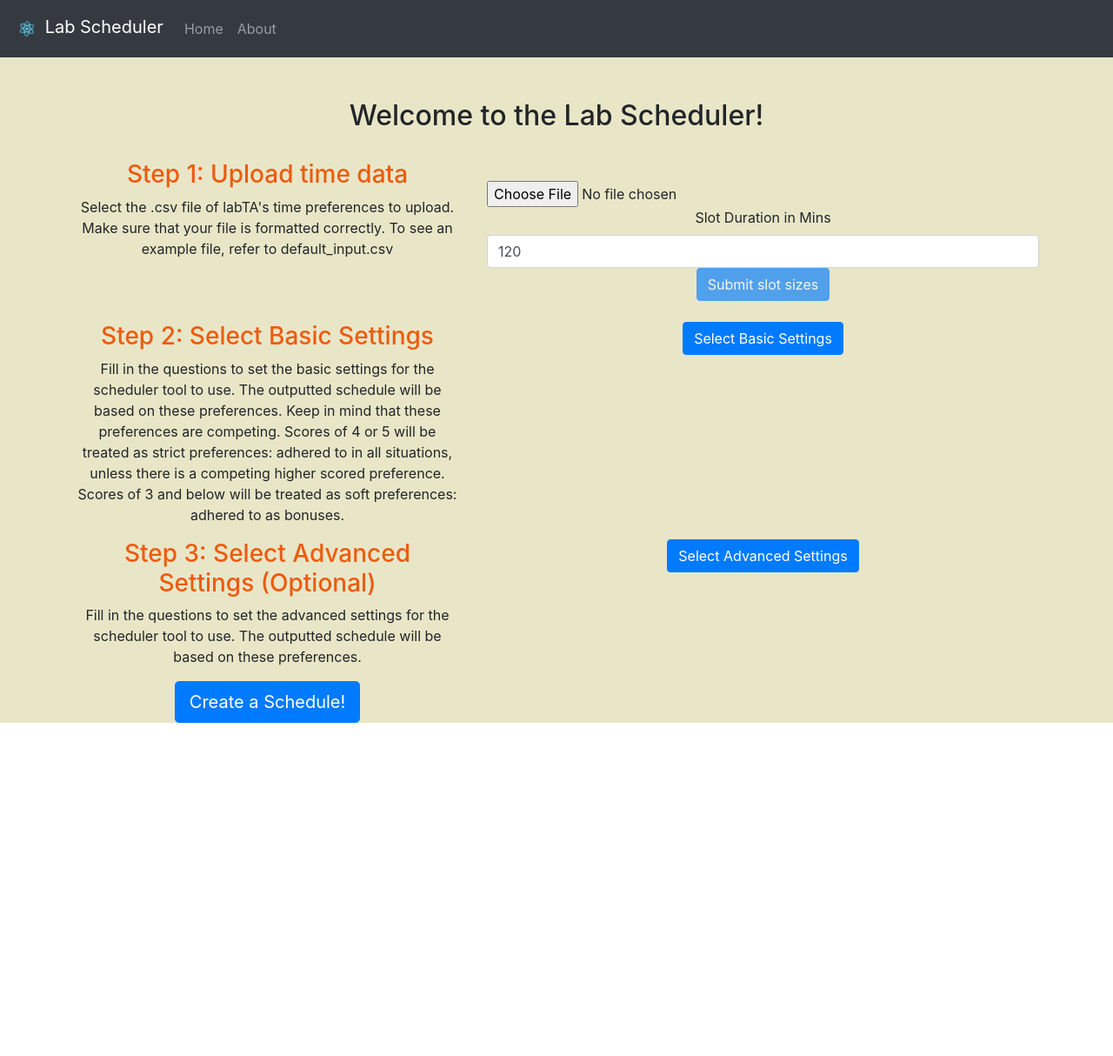
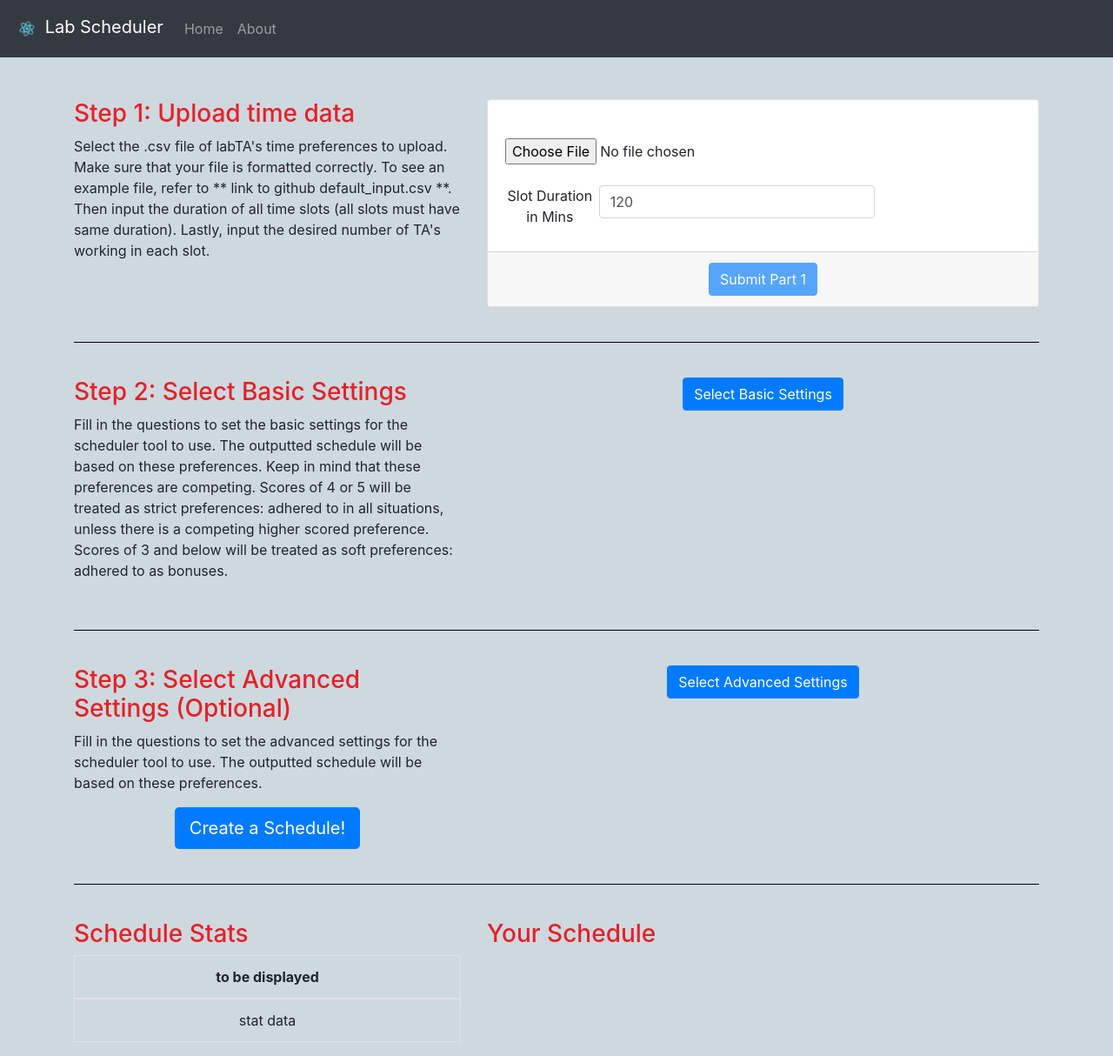
Before and after one commit to Aaron-Lichtblau/scheduler_tool, a React (Create React App) app: page / in a window 1280 px wide. Shown: the whole page at 87% size. Before the commit the page ends 831 px from the top, so only its background shows below. Built offline with nearby package versions, Linux system fonts and the light colour scheme.

Commit message:
form section redone, color scheme updated

```diff
--- a/src/App.css
+++ b/src/App.css
@@ -1,6 +1,11 @@
 .App {
   text-align: center;
-  background-color: #E9E6C7;
+  background-color: #CED8DF;
+}
+
+.welcomeText{
+  text-align: center;
+  color: #E9E6C7;
 }
 
 .App-logo {
@@ -8,27 +13,28 @@
   pointer-events: none;
 }
 
-.welcomeText{
-  text-align: center;
-  /* doesn't seem to be working!! */
-}
+
 .inputFile{
   text-align: center;
   margin: auto;
   display: table;
 }
+p{
+  text-align: left;
+}
 h3 {
-  color: #EC5B0E;
+  color: #E32227;
+  text-align: left;
 }
 
-#inputFile ul{
+#fileForm ul{
     list-style: none;
     margin: 0;
     padding: 0;
-    display: inline-flex;
+    /* display: inline-flex; */
 }
-#inputFile li{
-    display: inline;
+#fileForm li{
+    display: flex;
 }
 
 @media (prefers-reduced-motion: no-preference) {
--- a/src/App.js
+++ b/src/App.js
@@ -2,9 +2,10 @@ import logo from './logo.svg';
 import './App.css';
 import axios from "axios";
 import {FileForm} from './FileLoad.js';
+import {Stats} from './Results.js';
 import {BasicForm, AdvancedForm} from './Form.js';
 import React from 'react';
-import {Button, Nav, Navbar, Container, Row, Col} from 'react-bootstrap';
+import {Button, Nav, Navbar, Container, Row, Col, Form} from 'react-bootstrap';
 import 'bootstrap/dist/css/bootstrap.min.css';
 <script src="https://unpkg.com/react/umd/react.production.min.js" crossorigin></script>
 
@@ -15,7 +16,7 @@ class App extends React.Component {
 
     this.state = {
       schedule: null,
-      stats: null,
+      stats: {"to be displayed": "stat data"},
     };
 
   }
@@ -24,19 +25,24 @@ class App extends React.Component {
     var self = this;
     axios.get('/results').then(
     (resp) => {
+        console.log(resp.data);
+        var result = JSON.parse(resp.data.replace(/\bNaN\b/g, "N/A"));
         self.setState({
-          schedule: resp.data.schedule,
-          stats: resp.data.stats,
+          stats: result,
         });
       }
     ,
     (error) => {
         self.setState({error})
-      })
+      }
+    )
   }
 
-
   render(){
+    const hrStyle = {
+      "border-color": 'black'
+    };
+    console.log(this.state.stats);
   return (
     <div className="App">
     {/* a bunch of navbar bs that looks cool*/}
@@ -52,11 +58,13 @@ class App extends React.Component {
         Lab Scheduler
       </Navbar.Brand>
         <Navbar.Toggle aria-controls="basic-navbar-nav" />
-        <Navbar.Collapse id="basic-navbar-nav">
+        <Navbar.Collapse id="navbar">
           <Nav className="mr-auto">
             <Nav.Link href="#home">Home</Nav.Link>
             <Nav.Link href="#about">About</Nav.Link>
           </Nav>
+          <Form inline className="welcomeText">
+          </Form>
         </Navbar.Collapse>
       </Navbar>
       <br></br>
@@ -67,11 +75,6 @@ class App extends React.Component {
         <Row>
         <Col sm></Col>
         <Col md="auto">
-          <div className="welcomeText">
-          <h2>Welcome to the Lab Scheduler!
-          </h2>
-          <br></br>
-          </div>
         </Col>
         <Col sm></Col>
         </Row>
@@ -81,7 +84,11 @@ class App extends React.Component {
           <h3>Step 1: Upload time data
           </h3>
           <p>Select the .csv file of labTA's time preferences to upload. Make sure that your file is formatted correctly.
-          To see an example file, refer to default_input.csv
+          To see an example file, refer to ** link to github default_input.csv **.
+
+          Then input the duration of all time slots (all slots must have same duration).
+
+          Lastly, input the desired number of TA's working in each slot.
           </p>
 
           </Col>
@@ -89,6 +96,8 @@ class App extends React.Component {
             <FileForm/>
           </Col>
         </Row>
+        <br></br>
+        <hr style={hrStyle}></hr>
         <br></br>
         <Row>
           <Col sm={5}>
@@ -107,6 +116,9 @@ class App extends React.Component {
             <BasicForm />
           </Col>
         </Row>
+        <br></br>
+        <hr style={hrStyle}></hr>
+        <br></br>
         <Row>
           <Col sm={5}>
 
@@ -130,9 +142,21 @@ class App extends React.Component {
           <Col sm={7}>
           </Col>
         </Row>
+        <br></br>
+        <hr style={hrStyle}></hr>
+        <br></br>
+        <Row>
+          <Col sm={5}>
+          <h3> Schedule Stats </h3>
+          <Stats
+          stats={this.state.stats}
+          />
 
-        <Row>
-
+          </Col>
+          <Col sm={7}>
+          <h3> Your Schedule </h3>
+          <p> {this.state.schedule} </p>
+          </Col>
         </Row>
       </Container>
 
@@ -142,18 +166,4 @@ class App extends React.Component {
 }
 }
 
-class ButtonControl extends React.Component {
-  constructor(props){
-    super(props);
-    this.state = {
-      isFile: false,
-      basicSet : false,
-      advSet : false,
-      canCreate : false,
-    }
-    this.handleClick = this.handleClick.bind(this);
-  }
-
-}
-
 export default App;
--- a/src/FileLoad.js
+++ b/src/FileLoad.js
@@ -1,40 +1,34 @@
 import React from 'react';
 import axios from "axios";
-import {Button, Form} from 'react-bootstrap';
+import {Button, Form, Accordion, Card, Row, Col} from 'react-bootstrap';
 import 'bootstrap/dist/css/bootstrap.min.css';
 <script src="https://unpkg.com/react/umd/react.production.min.js" crossorigin></script>
 
 
 
 
-class SlotNum extends React.Component {
-  constructor(props){
-    super(props);
-    this.state = {
-      slot: props.slot,
-      value: props.value
-    }
-  }
-
-  render(){
+function SlotNum(props) {
   return(
     <div class="col-xs-1">
-      <Form.Label>{this.state.slot}</Form.Label>
+    <Form.Row>
+      <li>
+      <Form.Label>{props.slot}</Form.Label>
       <Form.Control
       required
       type="number"
       min="1"
-      onChange={(e) => this.props.onChange(this.props.slot, e.target.value)}
-      defaultValue={this.state.value}
+      onChange={(e) => props.onChange(props.slot, e.target.value)}
+      defaultValue={props.value}
       />
       <Form.Control.Feedback type="invalid">
         Please provide a valid integer.
       </Form.Control.Feedback>
+      </li>
+    </Form.Row>
     </div>
-    )
+  );
+
 }
-}
-
 
 
 class FileForm extends React.Component {
@@ -42,10 +36,11 @@ class FileForm extends React.Component {
     super(props);
     this.state = {
       file: '',
-      slotdict: {},
+      slotdict: {"Mo_1900" : 0, "Mo_2100" : 0,"Tu_1900" : 0, "Tu_2100" : 0,"We_1900" : 0, "We_2100" : 0,"Th_1900" : 0, "Th_2100" : 0,"Fr_1900" : 0, "Fr_2100" : 0,"Sa_1500" : 0, "Sa_1600" : 0,"Sa_1700" : 0,"Su_1700" : 0,"Su_1800" : 0,"Su_1900" : 0,"Su_2000" : 0, "Su_2100" : 0},
+      hideSlots: true,
       duration: 120,
       validated: false,
-      submitButton: true
+      hideSubmitButton: true
   };
     this.handleFileChange = this.handleFileChange.bind(this);
     this.handleSubmit = this.handleSubmit.bind(this);
@@ -90,7 +85,8 @@ class FileForm extends React.Component {
     const value = target.value;
     this.setState({
       file: value,
-      submitButton: false
+      hideSubmitButton: false,
+      hideSlots: false
     });
     this.fetchData();
     // console.log(this.state.slotdict);
@@ -108,6 +104,7 @@ class FileForm extends React.Component {
     })
     axios.get('/file/df').then(
     (response) => {
+        console.log(response.data.slots);
         self.setState({
           slotdict: response.data.slots,
           validated: true
@@ -126,30 +123,43 @@ class FileForm extends React.Component {
     <SlotNum
     slot={slot}
     onChange={this.handleSlotChange}
+    value={this.state.slotdict[slot]}
     />
     </li>
   );
 
     return (
-      <div id = "inputFile">
+      <div id = "fileForm">
+      <Accordion defaultActiveKey="0">
+      <Card>
+        <Accordion.Collapse eventKey="0">
+
+          <Card.Body>
               <Form.File
                 id="exampleFormControlFile1"
                 label=""
                 width ="60"
                 onChange={this.handleFileChange}/>
               <Form noValidate validated={this.state.validated} onSubmit={this.handleSubmit}>
+            <br></br>
             <SlotNum
                 slot= "Slot Duration in Mins"
                 onChange= {this.handleDurationChange}
-          value= {this.state.duration}
-          />
-          <Form.Row>
-          <ul>
-          {slotList}
-          </ul>
-          </Form.Row>
-        <Button type="submit" disabled={this.state.submitButton}>Submit slot sizes</Button>
+                value= {this.state.duration}/>
+              <div hidden={this.state.hideSlots}>
+                Select Number of TA's in each slot:
+                <ul> {slotList} </ul>
+              </div>
             </Form>
+          </Card.Body>
+        </Accordion.Collapse>
+        <Card.Footer>
+          <Accordion.Toggle as={Button} type="submit" disabled={this.state.hideSubmitButton} eventKey="0">
+            Submit Part 1
+          </Accordion.Toggle>
+        </Card.Footer>
+      </Card>
+      </Accordion>
       </div>
     );
   }
--- a/src/Form.js
+++ b/src/Form.js
@@ -148,7 +148,7 @@ class BasicForm extends React.Component {
       keyboard={false}
     >
       <Modal.Header closeButton>
-        <Modal.Title>Basic Settings</Modal.Title>
+        <Modal.Title>Basic Settings (defaults were settings used in 2019)</Modal.Title>
       </Modal.Header>
       <Modal.Body>
         <Row>
--- /dev/null
+++ b/src/Results.js
@@ -0,0 +1,31 @@
+import './App.css';
+import React from 'react';
+import {Table, Container, Row, Col} from 'react-bootstrap';
+import 'bootstrap/dist/css/bootstrap.min.css';
+<script src="https://unpkg.com/react/umd/react.production.min.js" crossorigin></script>
+
+function Stats(props){
+    console.log(props.stats);
+    var headers = Object.keys(props.stats);
+    console.log(headers);
+
+    var statBody = Object.keys(props.stats).map((header) =>
+    <td>
+    {props.stats[header]}
+    </td>
+  );
+    return(
+      <Table striped bordered hover responsive="md">
+    <thead>
+    <tr>
+    {headers.map(header => <th>{header}</th>)}
+    </tr>
+    </thead>
+      <tbody>
+      {statBody}
+      </tbody>
+  </Table>
+    );
+  }
+
+export {Stats};
```
Also changed, not shown: 2 other files (tests, documents, lock files or other folders). Lines whose indentation alone changed are shown as unchanged.
